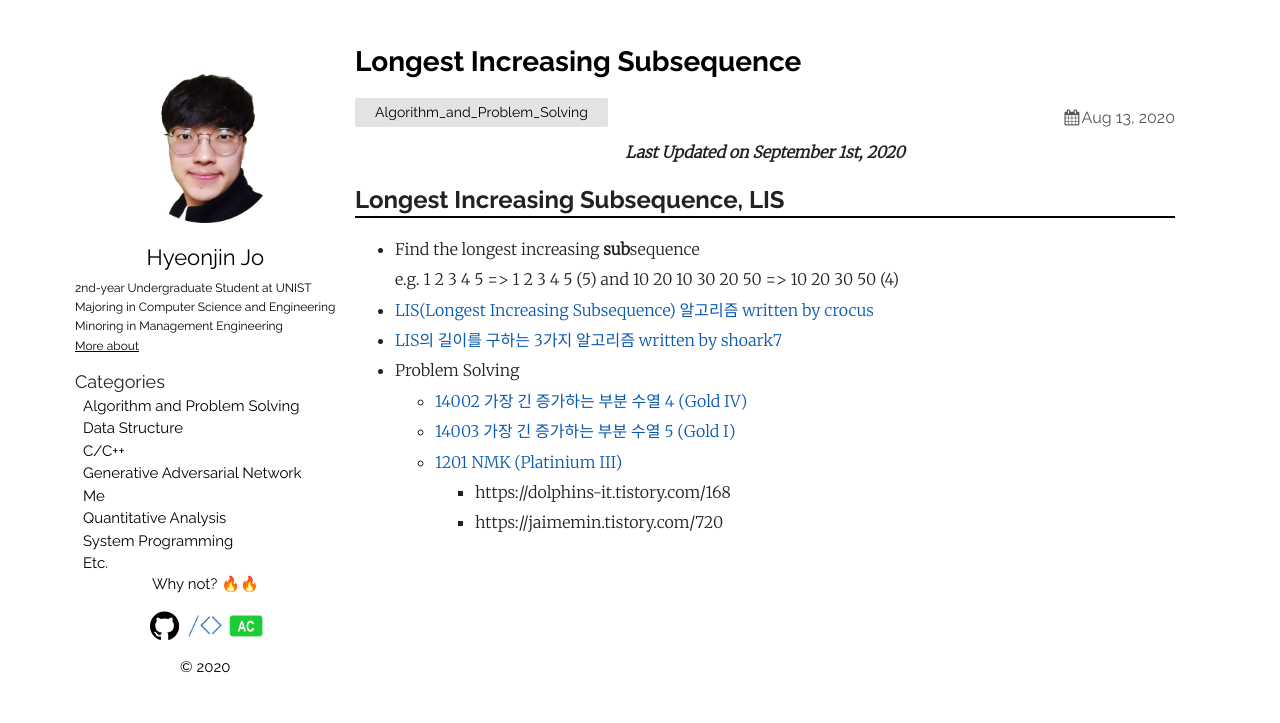
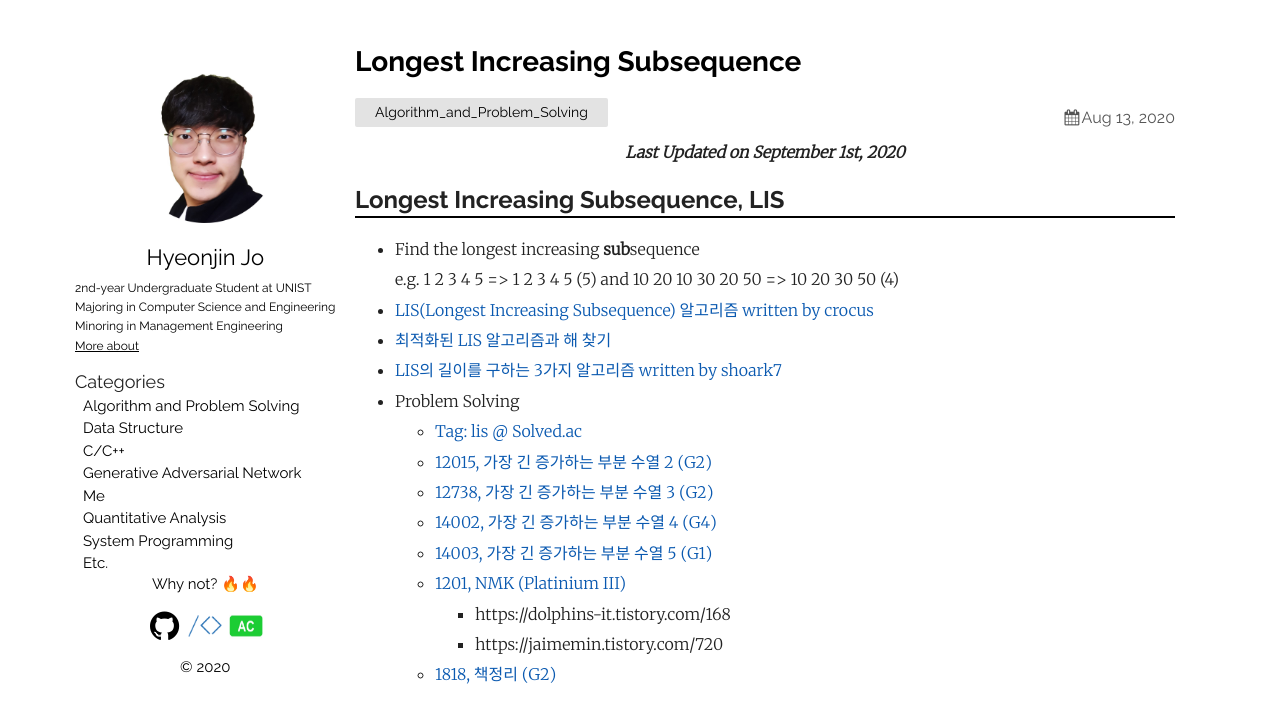
Before and after one commit to thinkin9/thinkin9.github.io, a Jekyll site: the page built from _posts/2020-08-13-Longest-Increasing-Subsequence.markdown, in a window 1280 px wide. Shown: the top 723 px of the page. Built offline with Jekyll 4.4.1, drawn with Linux system fonts in a browser that asks for light colours.

Commit message:
20200901

```diff
--- a/_posts/2020-07-01-BFS-and-DFS.markdown
+++ b/_posts/2020-07-01-BFS-and-DFS.markdown
@@ -2,7 +2,7 @@
 layout: post
 title:  "BFS and DFS"
 date:   2020-07-01 15:37:22 +0900
-categories: Algorithm_and_Problem_Solving
+categories: Algorithm_and_Problem_Solving Data_Structure
 ---
 
 <div style="text-align: center"><i><b>Last Updated on July 9th, 2020</b></i></div>
--- a/_posts/2020-07-16-Dijkstra-and-0-1-BFS.markdown
+++ b/_posts/2020-07-16-Dijkstra-and-0-1-BFS.markdown
@@ -2,7 +2,7 @@
 layout: post
 title:  "Dijkstra and 0-1 BFS"
 date:   2020-07-16 00:07:04 +0900
-categories: Algorithm_and_Problem_Solving
+categories: Algorithm_and_Problem_Solving Data_Structure
 ---
 
 <div style="text-align: center"><i><b>Last Updated on July 16th, 2020</b></i></div>
--- a/_posts/2020-08-13-Longest-Increasing-Subsequence.markdown
+++ b/_posts/2020-08-13-Longest-Increasing-Subsequence.markdown
@@ -13,10 +13,15 @@ categories: Algorithm_and_Problem_Solving
 * Find the longest increasing **sub**sequence
 e.g. 1 2 3 4 5 => 1 2 3 4 5 (5) and 10 20 10 30 20 50 => 10 20 30 50 (4)
 * [LIS(Longest Increasing Subsequence) 알고리즘 written by crocus](https://www.crocus.co.kr/583)
+* [최적화된 LIS 알고리즘과 해 찾기](https://jins-dev.tistory.com/entry/%EC%B5%9C%EC%A0%81%ED%99%94%EB%90%9C-LISLongest-Increasing-Subsequence-%EC%95%8C%EA%B3%A0%EB%A6%AC%EC%A6%98%EA%B3%BC-%ED%95%B4-%EC%B0%BE%EA%B8%B0)
 * [LIS의 길이를 구하는 3가지 알고리즘 written by shoark7](https://shoark7.github.io/programming/algorithm/3-LIS-algorithms)
 * Problem Solving
-    * [14002 가장 긴 증가하는 부분 수열 4 (Gold IV)](https://www.acmicpc.net/problem/14002)
-    * [14003 가장 긴 증가하는 부분 수열 5 (Gold I)](https://www.acmicpc.net/problem/14003)
-    * [1201 NMK (Platinium III)](https://www.acmicpc.net/problem/1201)
+    * [Tag: lis @ Solved.ac](https://solved.ac/problems/tags/lis)
+    * [12015, 가장 긴 증가하는 부분 수열 2 (G2)](https://www.acmicpc.net/problem/12015)
+    * [12738, 가장 긴 증가하는 부분 수열 3 (G2)](https://www.acmicpc.net/problem/12738)
+    * [14002, 가장 긴 증가하는 부분 수열 4 (G4)](https://www.acmicpc.net/problem/14002)
+    * [14003, 가장 긴 증가하는 부분 수열 5 (G1)](https://www.acmicpc.net/problem/14003)
+    * [1201, NMK (Platinium III)](https://www.acmicpc.net/problem/1201)
         * https://dolphins-it.tistory.com/168
         * https://jaimemin.tistory.com/720
+    * [1818, 책정리 (G2)](https://www.acmicpc.net/problem/1818)
--- a/_posts/2020-09-01-Two-Pointers.markdown
+++ b/_posts/2020-09-01-Two-Pointers.markdown
@@ -11,7 +11,6 @@ categories: Algorithm_and_Problem_Solving
 <hr style="height: 2px; border:none; margin-top: -1em; margin-bottom:0.5em; padding: 0; background:black">
 
 * [투 포인터스 알고리즘 (Two Pointers Algorithm) written by naivep](https://naivep.tistory.com/52)
-
 * Problem Solving
     * [Tag: two_pointer @ Solved.ac](https://solved.ac/problems/tags/two_pointer?sort=solved&direction=desc&page=1)
     * [1806, 부분합 (G3)](https://www.acmicpc.net/problem/1806)
```
